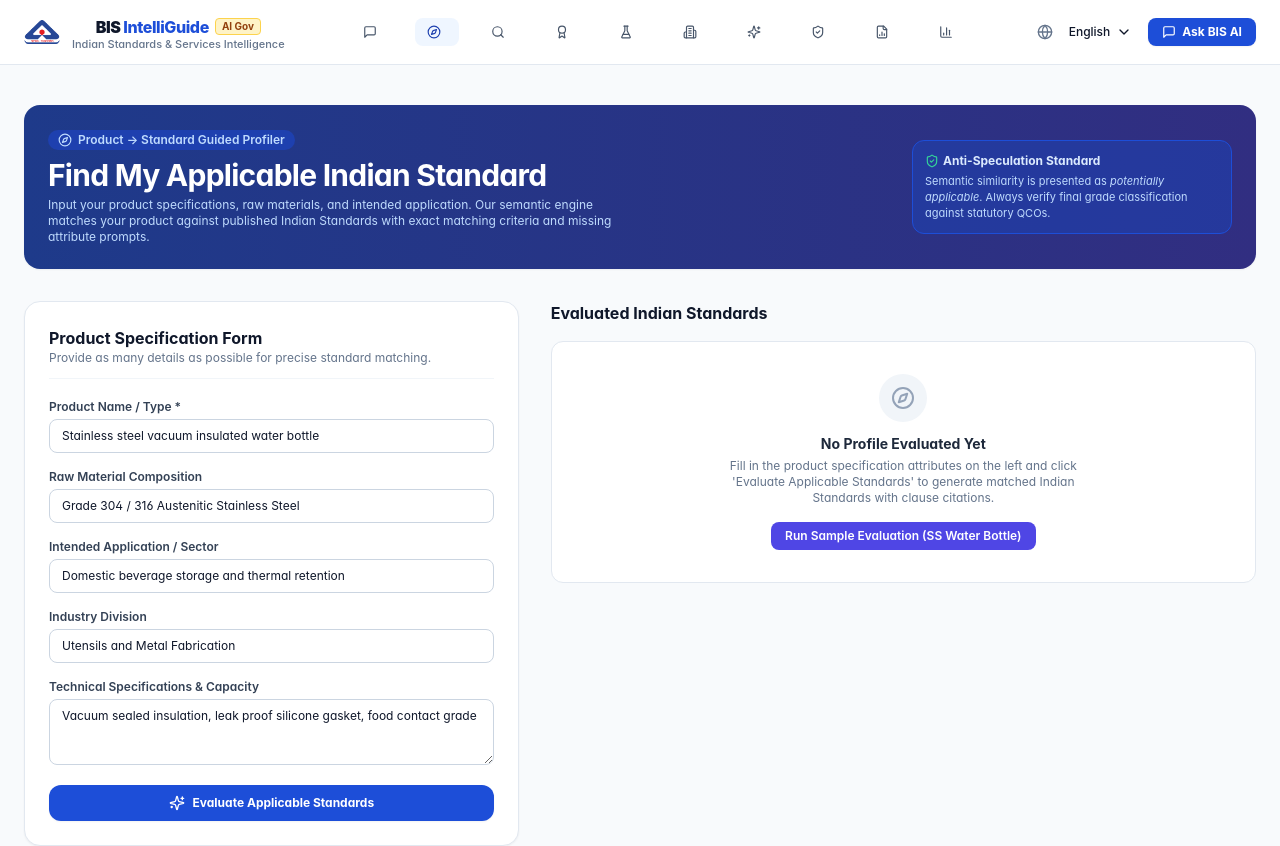
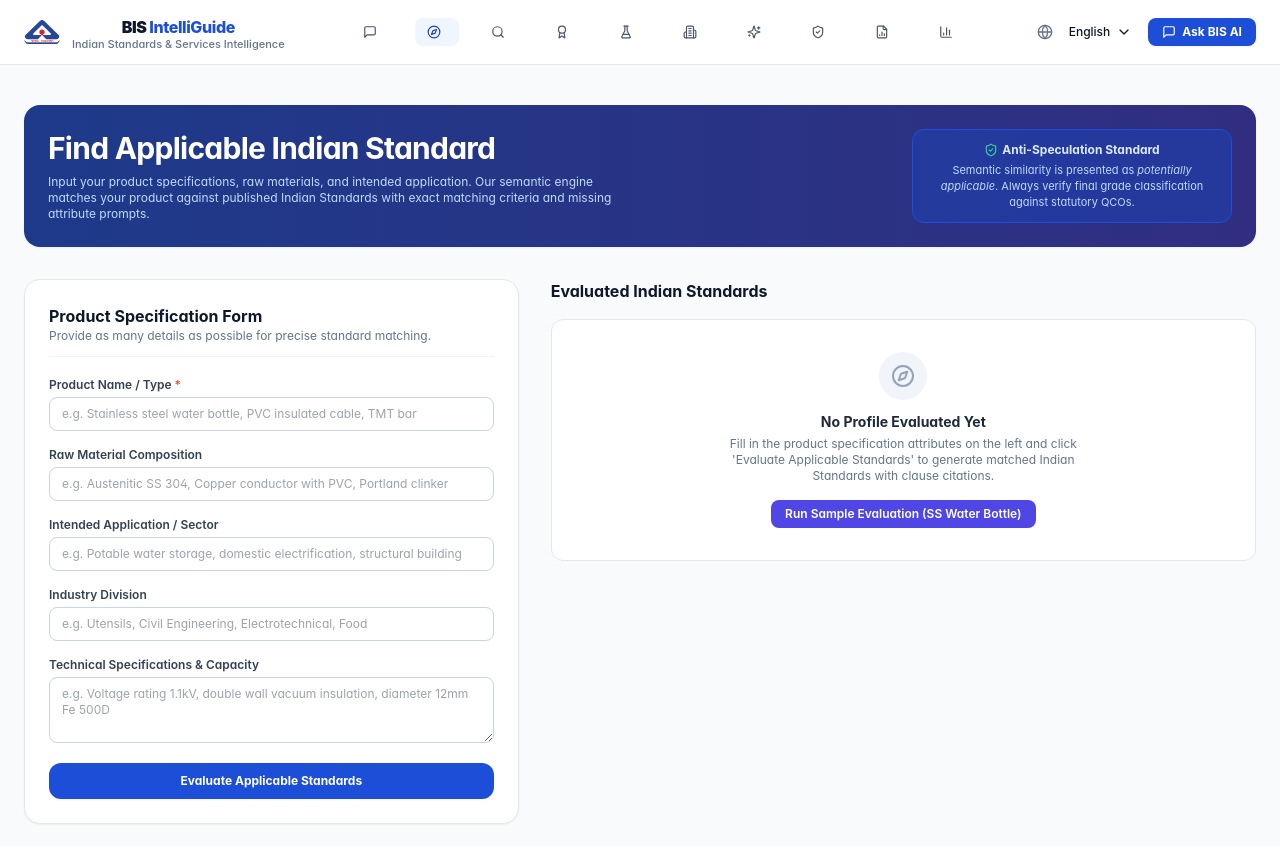
Before and after one commit to pratik-me/sih-26107, a Next.js app in the folder apps/web/: page /standards/recommend in a window 1280 px wide. Shown: the top 846 px of the page. Built offline with nearby package versions, Linux system fonts and the light colour scheme.

Commit message:
Fixed some UI in header, and standards

```diff
--- a/apps/web/app/standards/page.tsx
+++ b/apps/web/app/standards/page.tsx
@@ -57,7 +57,6 @@ export default function StandardsCatalogPage() {
       {/* Header */}
       <div className="space-y-2">
         <div className="inline-flex items-center gap-1.5 px-2.5 py-0.5 rounded-full bg-blue-50 text-blue-700 dark:bg-blue-950 dark:text-blue-300 text-xs font-semibold">
-          <BookOpen className="w-3.5 h-3.5" />
           <span>Bureau of Indian Standards Repository</span>
         </div>
         <h1 className="text-3xl font-black text-slate-900 dark:text-slate-100 tracking-tight">
--- a/apps/web/app/standards/recommend/page.tsx
+++ b/apps/web/app/standards/recommend/page.tsx
@@ -1,25 +1,36 @@
-'use client';
+"use client";
 
-import React, { useState } from 'react';
-import { useRouter } from 'next/navigation';
-import { ProductProfileQuery, ProductRecommendationResult } from '@bis/shared-types';
-import { apiClient } from '@bis/api-client';
-import { RecommendationCard, LoadingState, EmptyState } from '@bis/ui';
-import { Compass, Sparkles, AlertCircle, ArrowRight, ShieldCheck } from 'lucide-react';
+import React, { useState } from "react";
+import { useRouter } from "next/navigation";
+import {
+  ProductProfileQuery,
+  ProductRecommendationResult,
+} from "@bis/shared-types";
+import { apiClient } from "@bis/api-client";
+import { RecommendationCard, LoadingState, EmptyState } from "@bis/ui";
+import {
+  Compass,
+  Sparkles,
+  AlertCircle,
+  ArrowRight,
+  ShieldCheck,
+} from "lucide-react";
 
 export default function FindMyStandardPage() {
   const router = useRouter();
   const [formData, setFormData] = useState<ProductProfileQuery>({
-    productName: 'Stainless steel vacuum insulated water bottle',
-    material: 'Grade 304 / 316 Austenitic Stainless Steel',
-    intendedApplication: 'Domestic beverage storage and thermal retention',
-    industry: 'Utensils and Metal Fabrication',
-    capacity: '750 ml / 1000 ml double wall',
-    technicalCharacteristics: 'Vacuum sealed insulation, leak proof silicone gasket, food contact grade'
+    productName: "",
+    material: "",
+    intendedApplication: "",
+    industry: "",
+    capacity: "",
+    technicalCharacteristics: "",
   });
 
   const [isLoading, setIsLoading] = useState(false);
-  const [result, setResult] = useState<ProductRecommendationResult | null>(null);
+  const [result, setResult] = useState<ProductRecommendationResult | null>(
+    null,
+  );
 
   const handleSubmit = async (e: React.FormEvent) => {
     e.preventDefault();
@@ -37,7 +48,9 @@ export default function FindMyStandardPage() {
   };
 
   const handleSelectMatch = (match: any) => {
-    router.push(`/certification?std=${encodeURIComponent(match.standard.standardNumber)}&product=${encodeURIComponent(formData.productName)}`);
+    router.push(
+      `/certification?std=${encodeURIComponent(match.standard.standardNumber)}&product=${encodeURIComponent(formData.productName)}`,
+    );
   };
 
   const handleViewTesting = (stdNumber: string) => {
@@ -48,26 +61,26 @@ export default function FindMyStandardPage() {
     <div className="max-w-7xl mx-auto px-4 sm:px-6 py-10 space-y-8">
       {/* Header Banner */}
       <div className="p-6 rounded-2xl bg-gradient-to-r from-blue-900 to-indigo-900 text-white shadow-sm flex flex-col md:flex-row items-start md:items-center justify-between gap-4">
-        <div className="space-y-1">
-          <div className="inline-flex items-center gap-1.5 px-2.5 py-0.5 rounded-full bg-blue-800 text-blue-200 text-xs font-semibold">
-            <Compass className="w-3.5 h-3.5" />
-            <span>Product → Standard Guided Profiler</span>
-          </div>
+        <div className="space-y-2">
           <h1 className="text-2xl sm:text-3xl font-bold tracking-tight">
-            Find My Applicable Indian Standard
+            Find Applicable Indian Standard
           </h1>
           <p className="text-xs text-blue-200 max-w-xl">
-            Input your product specifications, raw materials, and intended application. Our semantic engine matches your product against published Indian Standards with exact matching criteria and missing attribute prompts.
+            Input your product specifications, raw materials, and intended
+            application. Our semantic engine matches your product against
+            published Indian Standards with exact matching criteria and missing
+            attribute prompts.
           </p>
         </div>
 
         <div className="p-3 rounded-xl bg-blue-800/60 border border-blue-700 text-xs text-blue-100 max-w-xs space-y-1">
-          <div className="font-bold flex items-center gap-1">
+          <div className="font-bold flex items-center justify-center gap-1">
             <ShieldCheck className="w-3.5 h-3.5 text-emerald-400" />
             <span>Anti-Speculation Standard</span>
           </div>
-          <p className="text-[11px] text-blue-200">
-            Semantic similarity is presented as <em>potentially applicable</em>. Always verify final grade classification against statutory QCOs.
+          <p className="text-[11px] text-blue-200 text-center">
+            Semantic similarity is presented as <em>potentially applicable</em>.
+            Always verify final grade classification against statutory QCOs.
           </p>
         </div>
       </div>
@@ -87,13 +100,15 @@ export default function FindMyStandardPage() {
           <form onSubmit={handleSubmit} className="space-y-4 text-xs">
             <div>
               <label className="block font-semibold text-slate-700 dark:text-slate-300 mb-1">
-                Product Name / Type *
+                Product Name / Type <span className="text-red-500">*</span>
               </label>
               <input
                 type="text"
                 required
                 value={formData.productName}
-                onChange={e => setFormData({ ...formData, productName: e.target.value })}
+                onChange={(e) =>
+                  setFormData({ ...formData, productName: e.target.value })
+                }
                 placeholder="e.g. Stainless steel water bottle, PVC insulated cable, TMT bar"
                 className="w-full px-3 py-2 rounded-lg border border-slate-300 dark:border-slate-700 bg-transparent text-slate-900 dark:text-slate-100 focus:outline-none focus:ring-2 focus:ring-blue-600"
               />
@@ -106,7 +121,9 @@ export default function FindMyStandardPage() {
               <input
                 type="text"
                 value={formData.material}
-                onChange={e => setFormData({ ...formData, material: e.target.value })}
+                onChange={(e) =>
+                  setFormData({ ...formData, material: e.target.value })
+                }
                 placeholder="e.g. Austenitic SS 304, Copper conductor with PVC, Portland clinker"
                 className="w-full px-3 py-2 rounded-lg border border-slate-300 dark:border-slate-700 bg-transparent text-slate-900 dark:text-slate-100 focus:outline-none focus:ring-2 focus:ring-blue-600"
               />
@@ -119,7 +136,12 @@ export default function FindMyStandardPage() {
               <input
                 type="text"
                 value={formData.intendedApplication}
-                onChange={e => setFormData({ ...formData, intendedApplication: e.target.value })}
+                onChange={(e) =>
+                  setFormData({
+                    ...formData,
+                    intendedApplication: e.target.value,
+                  })
+                }
                 placeholder="e.g. Potable water storage, domestic electrification, structural building"
                 className="w-full px-3 py-2 rounded-lg border border-slate-300 dark:border-slate-700 bg-transparent text-slate-900 dark:text-slate-100 focus:outline-none focus:ring-2 focus:ring-blue-600"
               />
@@ -132,7 +154,9 @@ export default function FindMyStandardPage() {
               <input
                 type="text"
                 value={formData.industry}
-                onChange={e => setFormData({ ...formData, industry: e.target.value })}
+                onChange={(e) =>
+                  setFormData({ ...formData, industry: e.target.value })
+                }
                 placeholder="e.g. Utensils, Civil Engineering, Electrotechnical, Food"
                 className="w-full px-3 py-2 rounded-lg border border-slate-300 dark:border-slate-700 bg-transparent text-slate-900 dark:text-slate-100 focus:outline-none focus:ring-2 focus:ring-blue-600"
               />
@@ -145,7 +169,12 @@ export default function FindMyStandardPage() {
               <textarea
                 rows={3}
                 value={formData.technicalCharacteristics}
-                onChange={e => setFormData({ ...formData, technicalCharacteristics: e.target.value })}
+                onChange={(e) =>
+                  setFormData({
+                    ...formData,
+                    technicalCharacteristics: e.target.value,
+                  })
+                }
                 placeholder="e.g. Voltage rating 1.1kV, double wall vacuum insulation, diameter 12mm Fe 500D"
                 className="w-full px-3 py-2 rounded-lg border border-slate-300 dark:border-slate-700 bg-transparent text-slate-900 dark:text-slate-100 focus:outline-none focus:ring-2 focus:ring-blue-600"
               />
@@ -156,7 +185,6 @@ export default function FindMyStandardPage() {
               disabled={isLoading}
               className="w-full py-2.5 px-4 rounded-xl text-xs font-bold bg-blue-700 hover:bg-blue-800 text-white shadow-sm transition-all flex items-center justify-center gap-2"
             >
-              <Sparkles className="w-4 h-4" />
               <span>Evaluate Applicable Standards</span>
             </button>
           </form>
@@ -166,7 +194,8 @@ export default function FindMyStandardPage() {
         <div className="lg:col-span-7 space-y-4">
           <div className="flex items-center justify-between">
             <h2 className="text-base font-bold text-slate-900 dark:text-slate-100">
-              Evaluated Indian Standards {result ? `(${result.totalMatches})` : ''}
+              Evaluated Indian Standards{" "}
+              {result ? `(${result.totalMatches})` : ""}
             </h2>
             {result && (
               <span className="text-xs text-slate-500 font-medium">
--- a/apps/web/components/Header.tsx
+++ b/apps/web/components/Header.tsx
@@ -63,9 +63,6 @@ export function Header() {
                   <span className="text-blue-700 dark:text-blue-400 font-extrabold">
                     IntelliGuide
                   </span>
-                </span>
-                <span className="text-[10px] font-bold px-1.5 py-0.2 rounded bg-amber-100 text-amber-800 dark:bg-amber-950/60 dark:text-amber-300 border border-amber-300 dark:border-amber-800">
-                  AI Gov
                 </span>
               </div>
               <p className="text-[11px] text-slate-500 font-medium leading-none">
```
